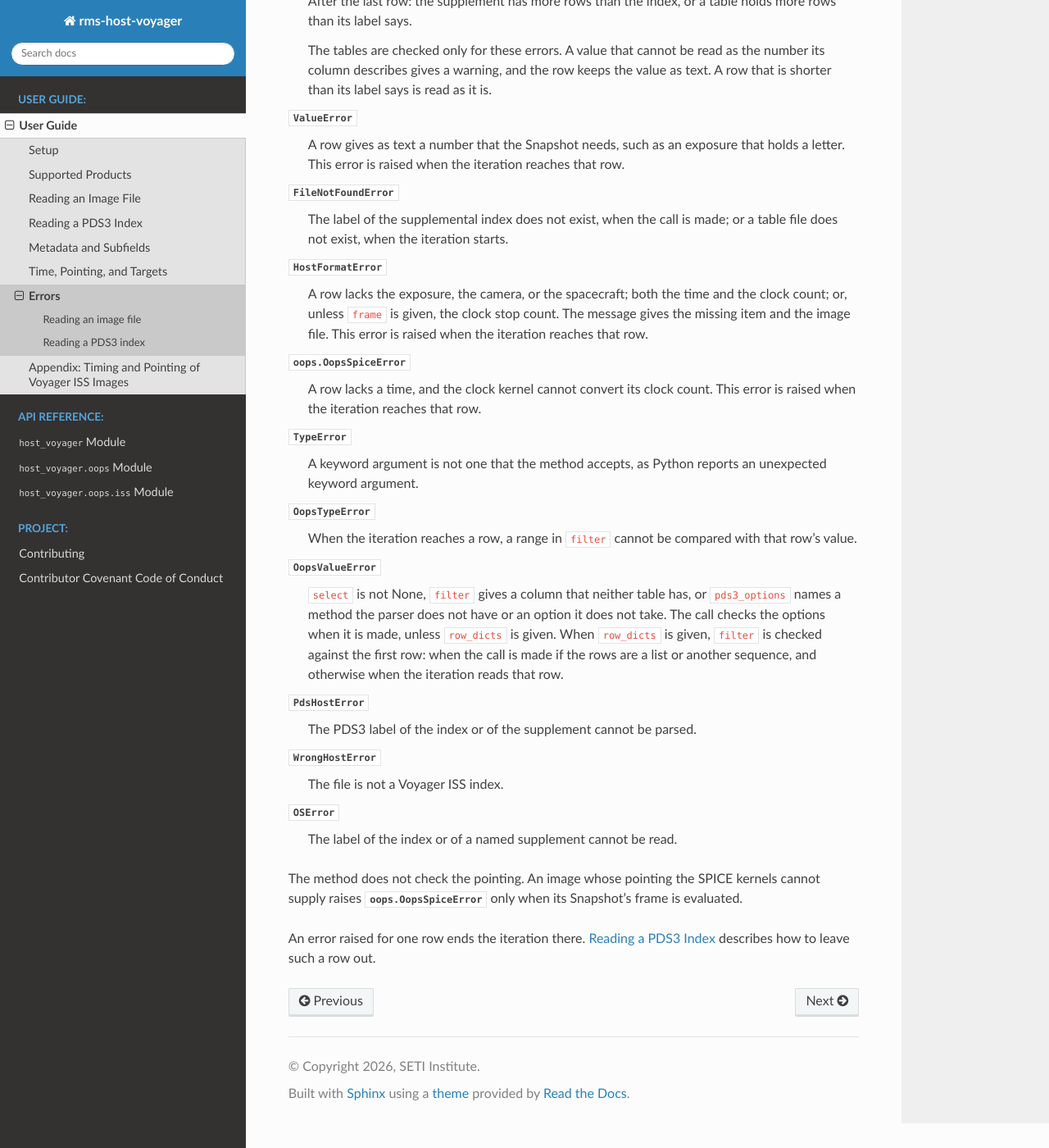
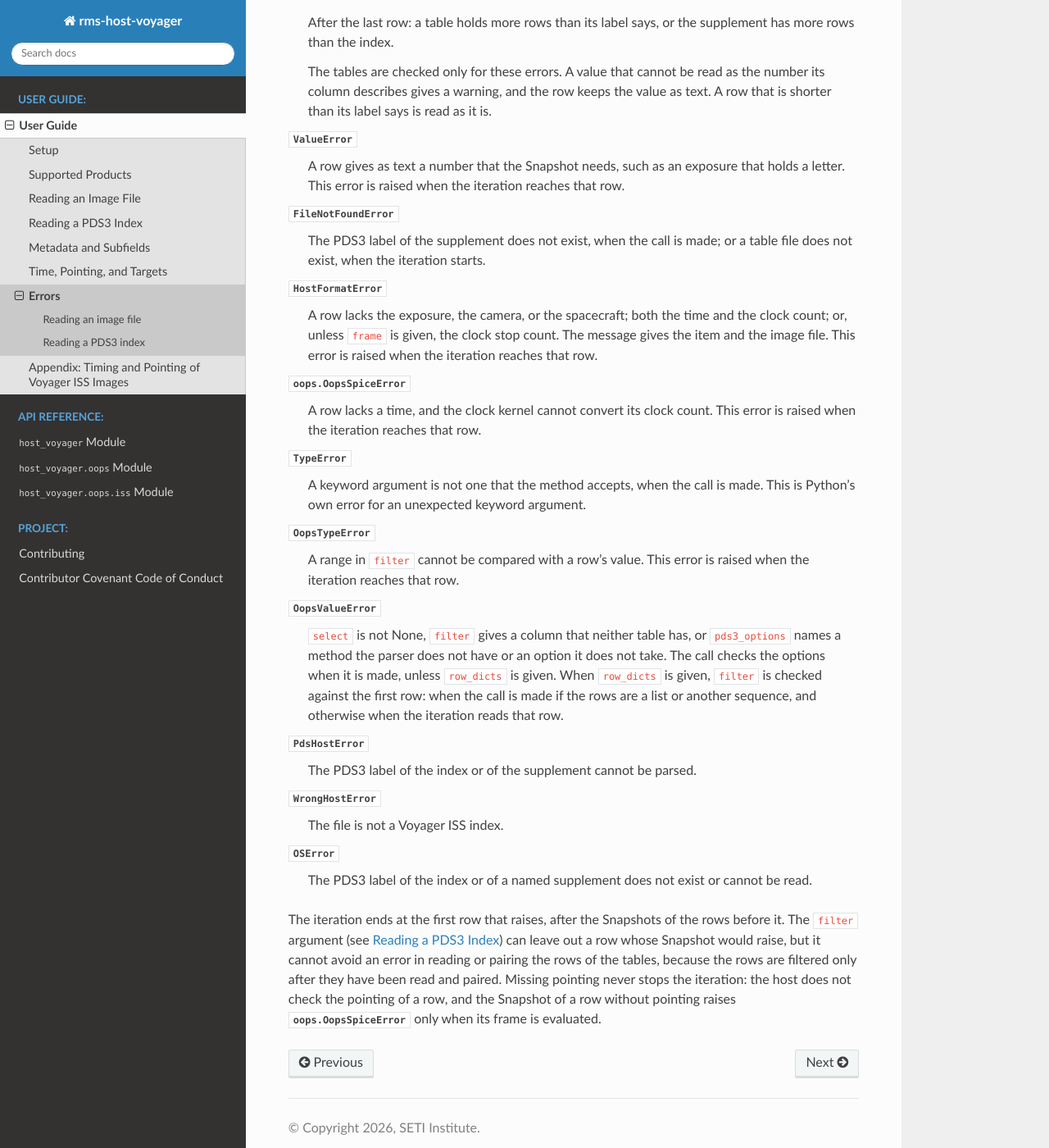
Before and after one commit to SETI/rms-host-voyager, a Sphinx documentation site: the page built from docs/user_guide/user_guide_errors.rst, in a window 1280 px wide and 1400 px high, scrolled down 1857 px. Shown: the whole window at 82% size. Built offline with Sphinx 7.4.7 and the Read the Docs theme 3.1.0, drawn with Linux system fonts in a browser that asks for light colours; some of the changed text lies outside the part shown.

Commit message:
List two index errors and what filter cannot avoid
The errors chapter, the index chapter and the docstring list two
HostIndexError cases they left out: a table without
FILE_SPECIFICATION_NAME, the default file key, at call time, and a pair
of rows whose PRODUCT_ID or VOLUME_NAME differ, the columns the two
tables share, during the iteration. They now say that filter cannot
avoid an error in reading or pairing the rows, because the rows are
filtered only after they are read and paired. The index section of the
errors chapter uses the same wording as New Horizons for TypeError,
OopsTypeError, FileNotFoundError, OSError and the closing paragraph, and
the index chapter describes the frame cache without an rms-oops pull
request number.

This is the rest of 94827fe ("Say pds3_options are checked at call
time"); its pds3_options part and its CLAUDE.md correction stay on the
host branch.

Co-Authored-By: Claude Opus 5.5 <noreply@anthropic.com>
Claude-Session: https://claude.ai/code/session_01RG3ZiBNx376YVT9xgP1ET9

```diff
--- a/docs/user_guide/user_guide_errors.rst
+++ b/docs/user_guide/user_guide_errors.rst
@@ -71,19 +71,20 @@ and ``filter`` are still made, as their entries say, and so are those of each ro
     - ``supplement`` is None or an empty string, and ``row_dicts`` is not given.
     - A table cannot be read as an index, because its label lacks the table it points
       to.
+    - A table lacks the column ``FILE_SPECIFICATION_NAME``.
 
     During the iteration:
 
     - At a row where the index row and the supplement row in the same position give
-      different files.
+      different files, or different values of ``PRODUCT_ID`` or ``VOLUME_NAME``.
     - At the row where the supplement ends before the index.
     - After the last row of a table that holds fewer rows than its label says. Every
       row that the table holds is given first.
     - At a row that is longer than its label says. The rows are read 100 at a time, and
       none of the 100 read with that row is given.
 
-    After the last row: the supplement has more rows than the index, or a table holds
-    more rows than its label says.
+    After the last row: a table holds more rows than its label says, or the supplement
+    has more rows than the index.
 
     The tables are checked only for these errors. A value that cannot be read as the
     number its column describes gives a warning, and the row keeps the value as text.
@@ -94,26 +95,25 @@ and ``filter`` are still made, as their entries say, and so are those of each ro
     a letter. This error is raised when the iteration reaches that row.
 
 :exc:`FileNotFoundError`
-    The label of the supplemental index does not exist, when the call is made; or a
-    table file does not exist, when the iteration starts.
+    The PDS3 label of the supplement does not exist, when the call is made; or a table
+    file does not exist, when the iteration starts.
 
 :exc:`~oops.host.HostFormatError`
     A row lacks the exposure, the camera, or the spacecraft; both the time and the clock
     count; or, unless ``frame`` is given, the clock stop count. The message gives the
-    missing item and the image file. This error is raised when the iteration reaches that
-    row.
+    item and the image file. This error is raised when the iteration reaches that row.
 
 :exc:`oops.OopsSpiceError`
     A row lacks a time, and the clock kernel cannot convert its clock count. This error
     is raised when the iteration reaches that row.
 
 :exc:`TypeError`
-    A keyword argument is not one that the method accepts, as Python reports an
-    unexpected keyword argument.
+    A keyword argument is not one that the method accepts, when the call is made. This
+    is Python's own error for an unexpected keyword argument.
 
 :exc:`~oops.OopsTypeError`
-    When the iteration reaches a row, a range in ``filter`` cannot be compared with that
-    row's value.
+    A range in ``filter`` cannot be compared with a row's value. This error is raised
+    when the iteration reaches that row.
 
 :exc:`~oops.OopsValueError`
     ``select`` is not None, ``filter`` gives a column that neither table has, or
@@ -130,10 +130,13 @@ and ``filter`` are still made, as their entries say, and so are those of each ro
     The file is not a Voyager ISS index.
 
 :exc:`OSError`
-    The label of the index or of a named supplement cannot be read.
+    The PDS3 label of the index or of a named supplement does not exist or cannot be
+    read.
 
-The method does not check the pointing. An image whose pointing the SPICE kernels cannot
-supply raises :exc:`oops.OopsSpiceError` only when its Snapshot's frame is evaluated.
-
-An error raised for one row ends the iteration there. :doc:`user_guide_index` describes
-how to leave such a row out.
+The iteration ends at the first row that raises, after the Snapshots of the rows before
+it. The ``filter`` argument (see :doc:`user_guide_index`) can leave out a row whose
+Snapshot would raise, but it cannot avoid an error in reading or pairing the rows of the
+tables, because the rows are filtered only after they have been read and paired.
+Missing pointing never stops the iteration: the host does not check the pointing of a
+row, and the Snapshot of a row without pointing raises :exc:`oops.OopsSpiceError` only
+when its frame is evaluated.
```
Also changed, not shown: docs/user_guide/user_guide_index.rst (+12 -8 lines), 2 other files.
